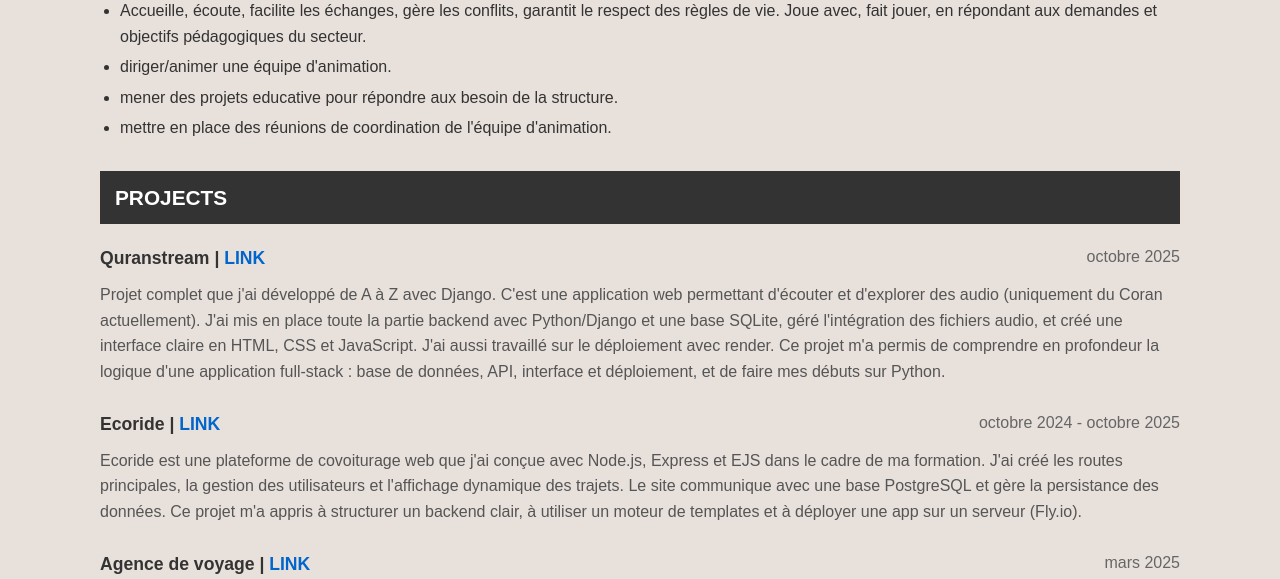
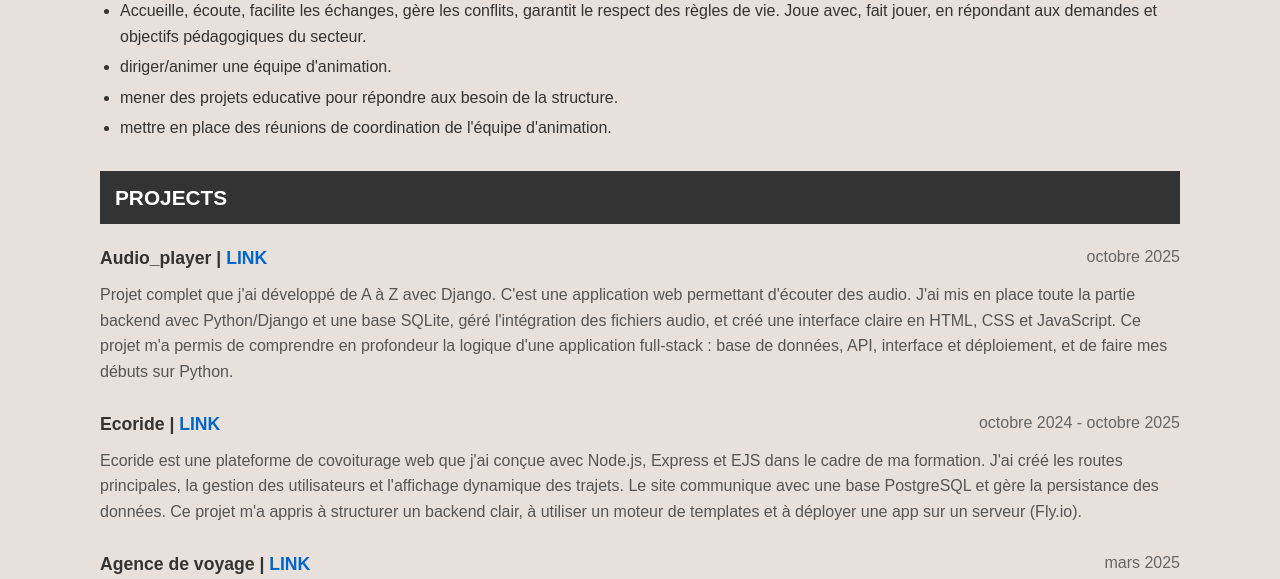
Before and after one commit to Hani19000/CV_Hani_Derrouiche, a Django app: page /en/ in a window 1280 px wide. Shown: the part 1523-2102 px from the top of the page. Run offline with Django 5.2, Linux system fonts and the light colour scheme.

Commit message:
mise a jours

```diff
--- a/app/views.py
+++ b/app/views.py
@@ -64,6 +64,11 @@ def generatePDF(request):
     return response##
 
 
+"""
+ajoutez la vaiable d'environement sur render : WKHTMLTOPDF_PATH=/usr/bin/wkhtmltopdf
+
+"""
+
 
 def home(request):
     return render(request, 'index.html')
--- a/templates/index.html
+++ b/templates/index.html
@@ -601,11 +601,11 @@
 
             <div class="project-item">
                 <div class="project-title">
-                    <div><h3>Quranstream | <a href="https://github.com/Hani19000/quranstream" target="_blank">LINK</a></h3></div>
+                    <div><h3>Audio_player | <a href="https://github.com/Hani19000/Audio_player" target="_blank">LINK</a></h3></div>
                     <div class="date">{% trans "octobre 2025" %}</div>
                 </div>
                 <div class="project-details">
-                    <p>{% trans "Projet complet que j'ai développé de A à Z avec Django. C'est une application web permettant d'écouter et d'explorer des audio (uniquement du Coran actuellement). J'ai mis en place toute la partie backend avec Python/Django et une base SQLite, géré l'intégration des fichiers audio, et créé une interface claire en HTML, CSS et JavaScript. J'ai aussi travaillé sur le déploiement avec render. Ce projet m'a permis de comprendre en profondeur la logique d'une application full-stack : base de données, API, interface et déploiement, et de faire mes débuts sur Python." %}</p>
+                    <p>{% trans "Projet complet que j'ai développé de A à Z avec Django. C'est une application web permettant d'écouter des audio. J'ai mis en place toute la partie backend avec Python/Django et une base SQLite, géré l'intégration des fichiers audio, et créé une interface claire en HTML, CSS et JavaScript. Ce projet m'a permis de comprendre en profondeur la logique d'une application full-stack : base de données, API, interface et déploiement, et de faire mes débuts sur Python." %}</p>
                 </div>
             </div>
 
```
Also changed, not shown: locale/en/LC_MESSAGES/django.po, locale/fr/LC_MESSAGES/django.po, 2 other files.
